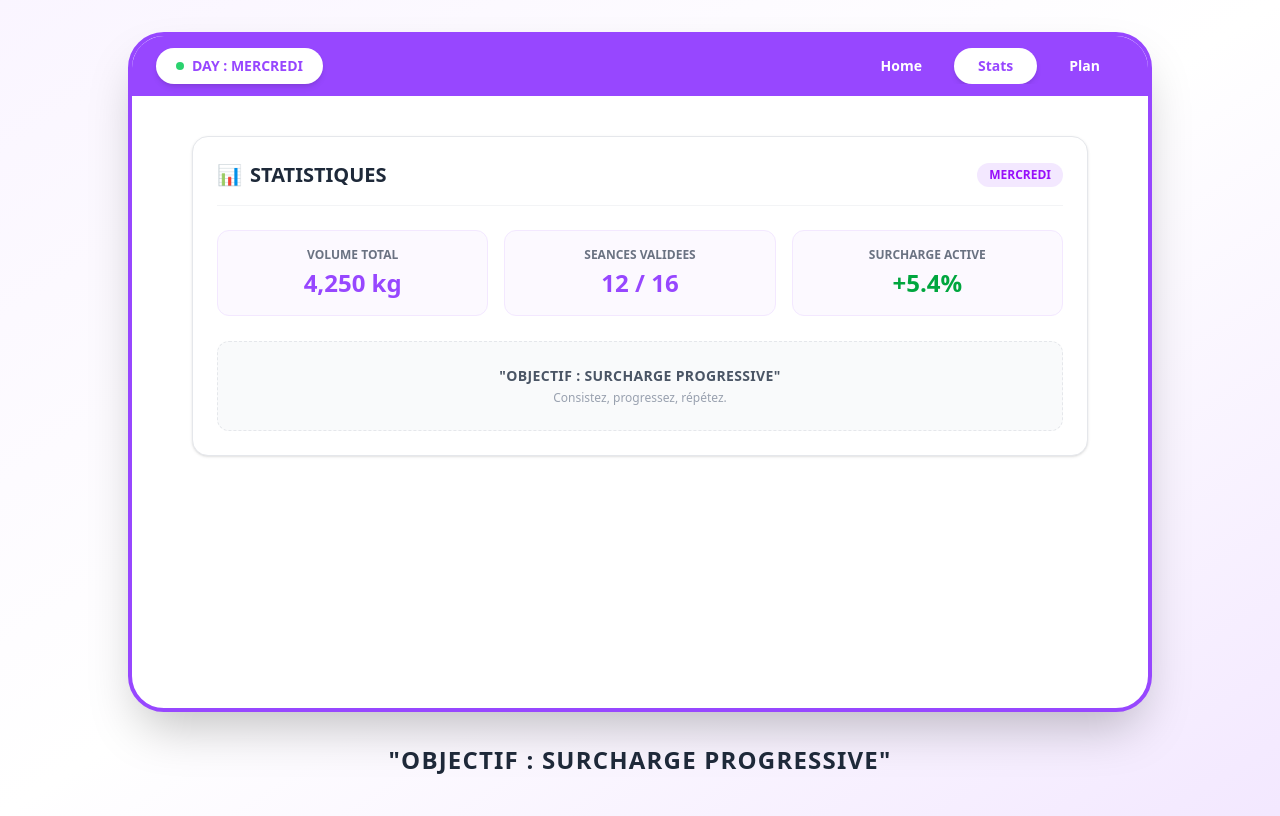
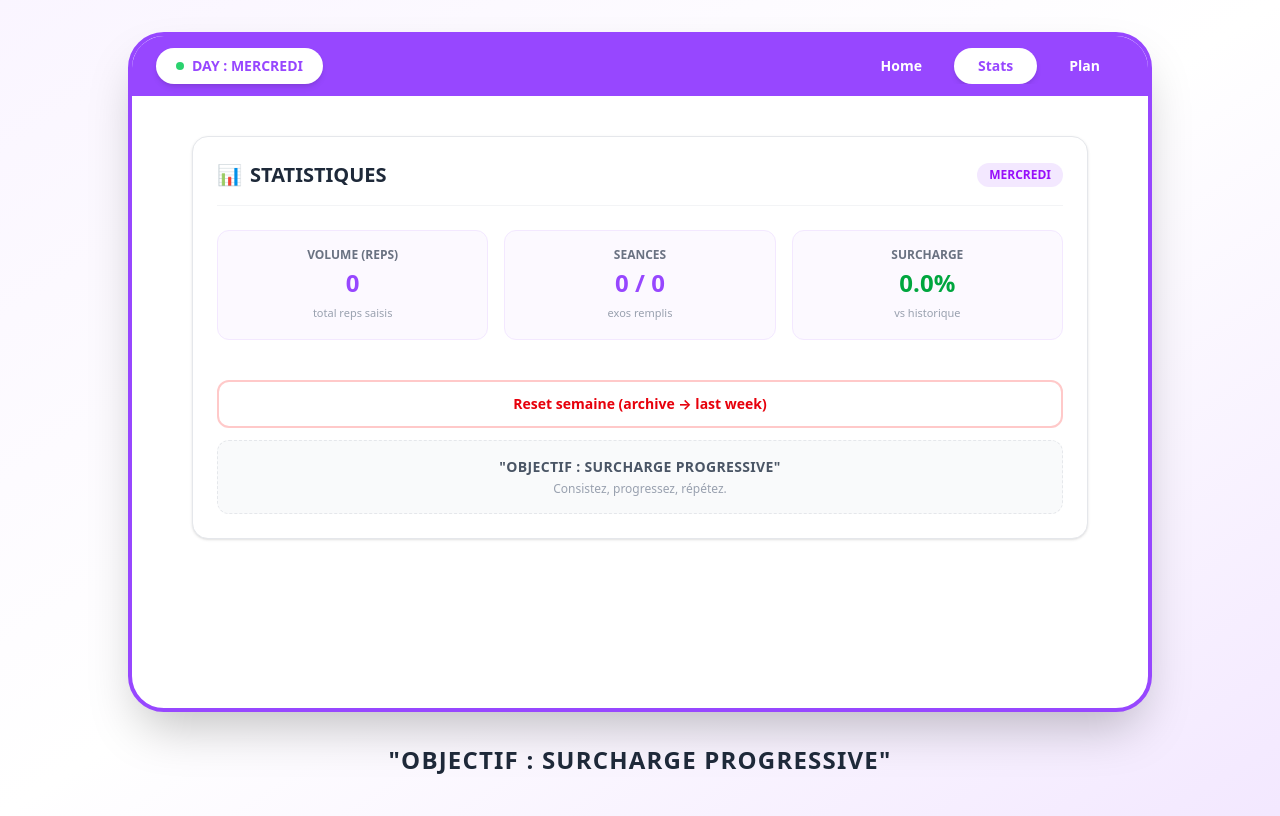
Before and after one commit to 2sitrakamarcel-maker/reps-tracker, a React (Vite) app: page / in a window 1280 px wide. Both pictures are taken after a click on the button "Stats". Built offline with nearby package versions, Linux system fonts and the light colour scheme.

Commit message:
feat: real stats, lastWeek from history, useLocalStorage hook, reset week, reps validation

```diff
--- a/src/components/HomeView.jsx
+++ b/src/components/HomeView.jsx
@@ -1,14 +1,27 @@
 import React from 'react'
 
-const HomeView = ({ selectedDay, plans, todayReps, setTodayReps }) => {
+const HomeView = ({ selectedDay, plans, todayReps, setTodayReps, history }) => {
   const dayPlans = plans[selectedDay] || []
 
   const getRep = (id) => String(todayReps?.[selectedDay]?.[id] ?? '')
   const setRep = (id, value) => {
+    // validation: 0-999, empty allowed
+    if (value !== '' && !/^\d{0,3}$/.test(value)) return
+    if (value !== '' && Number(value) > 999) return
     setTodayReps((prev) => ({
       ...prev,
       [selectedDay]: { ...(prev[selectedDay] || {}), [id]: value },
     }))
+  }
+
+  const getLastWeek = (id) => {
+    // last archived history entry for this day/id
+    const dates = Object.keys(history).sort().reverse()
+    for (const d of dates) {
+      const v = history[d]?.[selectedDay]?.[id]
+      if (v !== undefined && v !== '') return String(v)
+    }
+    return '-'
   }
 
   if (dayPlans.length === 0 || dayPlans.every((p) => !p.exercise.trim())) {
@@ -29,14 +42,19 @@ const HomeView = ({ selectedDay, plans, todayReps, setTodayReps }) => {
         </div>
         <div className="flex gap-4 sm:gap-12 text-[11px] sm:text-xs font-bold text-gray-400 tracking-wider shrink-0">
           <span>TODAY&apos;S REPS</span>
-          <span className="hidden sm:inline">LAST WEEK</span>
+          <span>LAST WEEK</span>
         </div>
       </div>
 
       <div className="space-y-2 sm:space-y-3">
         {dayPlans
           .filter((p) => p.exercise.trim())
-          .map((item) => (
+          .map((item) => {
+            const cur = getRep(item.id)
+            const last = getLastWeek(item.id)
+            const isProgress = cur !== '' && last !== '-' && Number(cur) > Number(last)
+            const isRegress = cur !== '' && last !== '-' && Number(cur) < Number(last)
+            return (
               <div
                 key={item.id}
                 className="flex flex-col gap-2 sm:gap-3 py-3 px-3 sm:px-4 bg-gray-50/50 rounded-xl border border-gray-100"
@@ -47,19 +65,29 @@ const HomeView = ({ selectedDay, plans, todayReps, setTodayReps }) => {
                 </div>
                 <div className="flex items-center justify-between gap-2 sm:gap-8">
                   <input
-                  type="number"
+                    type="text"
                     inputMode="numeric"
+                    pattern="[0-9]*"
                     placeholder="-"
-                  value={getRep(item.id)}
+                    value={cur}
                     onChange={(e) => setRep(item.id, e.target.value)}
                     className="flex-1 sm:flex-none sm:w-20 text-center py-2.5 bg-white border border-gray-300 rounded-lg font-bold text-gray-800 text-sm shadow-sm focus:outline-none focus:ring-2 focus:ring-[#9747FF] min-h-[44px]"
                   />
-                <span className="w-20 sm:w-24 text-center text-xs sm:text-sm font-semibold text-purple-600 bg-purple-100/60 py-2 sm:py-1.5 px-2 sm:px-3 rounded-lg shrink-0">
-                  -
+                  <span
+                    className={`w-20 sm:w-24 text-center text-xs sm:text-sm font-bold py-2 sm:py-1.5 px-2 sm:px-3 rounded-lg shrink-0 ${
+                      isProgress
+                        ? 'bg-green-100 text-green-700'
+                        : isRegress
+                          ? 'bg-red-100 text-red-600'
+                          : 'bg-purple-100/60 text-purple-600'
+                    }`}
+                  >
+                    {last}
                   </span>
                 </div>
               </div>
-          ))}
+            )
+          })}
       </div>
     </div>
   )
--- a/src/components/Homepage.jsx
+++ b/src/components/Homepage.jsx
@@ -1,11 +1,13 @@
-import React, { useState, useMemo, useEffect } from 'react'
+import React, { useState, useMemo } from 'react'
 import Navbar from './navbar'
 import HomeView from './HomeView'
 import StatsView from './StatsView'
 import PlanView from './PlanView'
+import { useLocalStorage } from '../hooks/useLocalStorage'
 
 const STORAGE_PLANS = 'reps-tracker:plans-v1'
 const STORAGE_REPS = 'reps-tracker:reps-v1'
+const STORAGE_HISTORY = 'reps-tracker:history-v1'
 
 const getTodayName = () => {
   const daysMap = ['DIMANCHE', 'LUNDI', 'MARDI', 'MERCREDI', 'JEUDI', 'VENDREDI', 'SAMEDI']
@@ -25,33 +27,21 @@ const initialPlans = {
   DIMANCHE: [{ id: 1, exercise: '', instruction: '' }],
 }
 
-const load = (key, fallback) => {
-  try {
-    const raw = localStorage.getItem(key)
-    return raw ? JSON.parse(raw) : fallback
-  } catch {
-    return fallback
-  }
-}
-
 const Homepage = () => {
   const [activeTab, setActiveTab] = useState('Home')
   const today = useMemo(() => getTodayName(), [])
 
-  const [plans, setPlans] = useState(() => load(STORAGE_PLANS, initialPlans))
-  const [todayReps, setTodayReps] = useState(() => load(STORAGE_REPS, {}))
+  const [plans, setPlans] = useLocalStorage(STORAGE_PLANS, initialPlans)
+  const [todayReps, setTodayReps] = useLocalStorage(STORAGE_REPS, {})
+  const [history, setHistory] = useLocalStorage(STORAGE_HISTORY, {})
 
-  useEffect(() => {
-    try {
-      localStorage.setItem(STORAGE_PLANS, JSON.stringify(plans))
-    } catch {}
-  }, [plans])
-
-  useEffect(() => {
-    try {
-      localStorage.setItem(STORAGE_REPS, JSON.stringify(todayReps))
-    } catch {}
-  }, [todayReps])
+  const resetWeek = () => {
+    if (!confirm('Reset tous les TODAY\'S REPS de la semaine ?')) return
+    // archive current reps as lastWeek before reset
+    const now = new Date().toISOString().slice(0, 10)
+    setHistory((prev) => ({ ...prev, [now]: todayReps }))
+    setTodayReps({})
+  }
 
   return (
     <div className="min-h-[100dvh] bg-gradient-to-br from-purple-50 via-white to-purple-100 p-0 sm:p-4 md:p-8 flex flex-col items-center">
@@ -62,9 +52,9 @@ const Homepage = () => {
 
         <main className="flex-1 p-3 sm:p-6 flex flex-col overflow-auto">
           {activeTab === 'Home' && (
-            <HomeView selectedDay={today} plans={plans} todayReps={todayReps} setTodayReps={setTodayReps} />
+            <HomeView selectedDay={today} plans={plans} todayReps={todayReps} setTodayReps={setTodayReps} history={history} />
           )}
-          {activeTab === 'Stats' && <StatsView selectedDay={today} />}
+          {activeTab === 'Stats' && <StatsView plans={plans} todayReps={todayReps} history={history} selectedDay={today} onReset={resetWeek} />}
           {activeTab === 'Plan' && <PlanView today={today} plans={plans} setPlans={setPlans} />}
         </main>
       </div>
--- a/src/components/StatsView.jsx
+++ b/src/components/StatsView.jsx
@@ -1,8 +1,50 @@
-import React from 'react'
+import React, { useMemo } from 'react'
 
-const StatsView = ({ selectedDay }) => {
+const StatsView = ({ plans, todayReps, history, selectedDay, onReset }) => {
+  const stats = useMemo(() => {
+    let totalExos = 0
+    let totalReps = 0
+    let filled = 0
+    let totalPlanned = 0
+
+    Object.values(plans).forEach((dayList) => {
+      dayList.forEach((item) => {
+        if (item.exercise.trim()) {
+          totalPlanned += 1
+          totalExos += 1
+        }
+      })
+    })
+
+    Object.entries(todayReps).forEach(([, dayMap]) => {
+      Object.values(dayMap).forEach((v) => {
+        if (v !== '' && v !== undefined) {
+          const n = Number(v)
+          if (!Number.isNaN(n)) {
+            totalReps += n
+            filled += 1
+          }
+        }
+      })
+    })
+
+    const lastHistoryReps = Object.values(history).reduce((acc, dayMap) => {
+      Object.values(dayMap).forEach((dm) => {
+        Object.values(dm).forEach((v) => {
+          const n = Number(v)
+          if (!Number.isNaN(n)) acc += n
+        })
+      })
+      return acc
+    }, 0)
+
+    const surcharge = lastHistoryReps > 0 ? ((totalReps - lastHistoryReps) / lastHistoryReps) * 100 : 0
+
+    return { totalExos, totalPlanned, totalReps, filled, lastHistoryReps, surcharge }
+  }, [plans, todayReps, history])
+
   return (
-    <div className="bg-white rounded-xl sm:rounded-2xl border border-gray-200 shadow-sm p-3 sm:p-6 w-full max-w-4xl mx-auto my-1 sm:my-4 min-h-[40vh] flex flex-col justify-between">
+    <div className="bg-white rounded-xl sm:rounded-2xl border border-gray-200 shadow-sm p-3 sm:p-6 w-full max-w-4xl mx-auto my-1 sm:my-4 min-h-[40vh] flex flex-col justify-between gap-4">
       <div>
         <div className="flex items-center justify-between gap-2 mb-4 sm:mb-6 pb-3 sm:pb-4 border-b border-gray-100">
           <div className="flex items-center gap-1.5 sm:gap-2 min-w-0">
@@ -15,24 +57,41 @@ const StatsView = ({ selectedDay }) => {
         </div>
         <div className="grid grid-cols-1 sm:grid-cols-3 gap-3 sm:gap-4 mb-4 sm:mb-6">
           <div className="bg-purple-50/60 p-3 sm:p-4 rounded-xl border border-purple-100 text-center">
-            <span className="text-[11px] sm:text-xs text-gray-500 font-semibold block">VOLUME TOTAL</span>
-            <span className="text-xl sm:text-2xl font-black text-[#9747FF] mt-1 block">4,250 kg</span>
+            <span className="text-[11px] sm:text-xs text-gray-500 font-semibold block">VOLUME (REPS)</span>
+            <span className="text-xl sm:text-2xl font-black text-[#9747FF] mt-1 block">{stats.totalReps}</span>
+            <span className="text-[11px] text-gray-400">total reps saisis</span>
           </div>
           <div className="bg-purple-50/60 p-3 sm:p-4 rounded-xl border border-purple-100 text-center">
-            <span className="text-[11px] sm:text-xs text-gray-500 font-semibold block">SEANCES VALIDEES</span>
-            <span className="text-xl sm:text-2xl font-black text-[#9747FF] mt-1 block">12 / 16</span>
+            <span className="text-[11px] sm:text-xs text-gray-500 font-semibold block">SEANCES</span>
+            <span className="text-xl sm:text-2xl font-black text-[#9747FF] mt-1 block">
+              {stats.filled} / {stats.totalPlanned}
+            </span>
+            <span className="text-[11px] text-gray-400">exos remplis</span>
           </div>
           <div className="bg-purple-50/60 p-3 sm:p-4 rounded-xl border border-purple-100 text-center">
-            <span className="text-[11px] sm:text-xs text-gray-500 font-semibold block">SURCHARGE ACTIVE</span>
-            <span className="text-xl sm:text-2xl font-black text-green-600 mt-1 block">+5.4%</span>
+            <span className="text-[11px] sm:text-xs text-gray-500 font-semibold block">SURCHARGE</span>
+            <span className={`text-xl sm:text-2xl font-black mt-1 block ${stats.surcharge >= 0 ? 'text-green-600' : 'text-red-600'}`}>
+              {stats.surcharge > 0 ? '+' : ''}
+              {stats.surcharge.toFixed(1)}%
+            </span>
+            <span className="text-[11px] text-gray-400">vs historique</span>
           </div>
         </div>
       </div>
-      <div className="text-center py-4 sm:py-6 bg-gray-50 rounded-xl border border-dashed border-gray-200 px-3">
-        <p className="text-xs sm:text-sm font-bold text-gray-600 uppercase tracking-wide">
-          &quot;OBJECTIF : SURCHARGE PROGRESSIVE&quot;
-        </p>
-        <p className="text-[11px] sm:text-xs text-gray-400 mt-1">Consistez, progressez, répétez.</p>
+
+      <div className="space-y-3">
+        <button
+          onClick={onReset}
+          className="w-full py-3 rounded-xl bg-white border-2 border-red-200 text-red-600 font-bold text-sm hover:bg-red-50 active:scale-[0.99] transition-all min-h-[44px]"
+        >
+          Reset semaine (archive → last week)
+        </button>
+        <div className="text-center py-3 sm:py-4 bg-gray-50 rounded-xl border border-dashed border-gray-200 px-3">
+          <p className="text-xs sm:text-sm font-bold text-gray-600 uppercase tracking-wide">
+            &quot;OBJECTIF : SURCHARGE PROGRESSIVE&quot;
+          </p>
+          <p className="text-[11px] sm:text-xs text-gray-400 mt-1">Consistez, progressez, répétez.</p>
+        </div>
       </div>
     </div>
   )
--- /dev/null
+++ b/src/hooks/useLocalStorage.js
@@ -0,0 +1,20 @@
+import { useState, useEffect } from 'react'
+
+export function useLocalStorage(key, initialValue) {
+  const [value, setValue] = useState(() => {
+    try {
+      const raw = localStorage.getItem(key)
+      return raw ? JSON.parse(raw) : initialValue
+    } catch {
+      return initialValue
+    }
+  })
+
+  useEffect(() => {
+    try {
+      localStorage.setItem(key, JSON.stringify(value))
+    } catch {}
+  }, [key, value])
+
+  return [value, setValue]
+}
```
Lines whose indentation alone changed are shown as unchanged.
